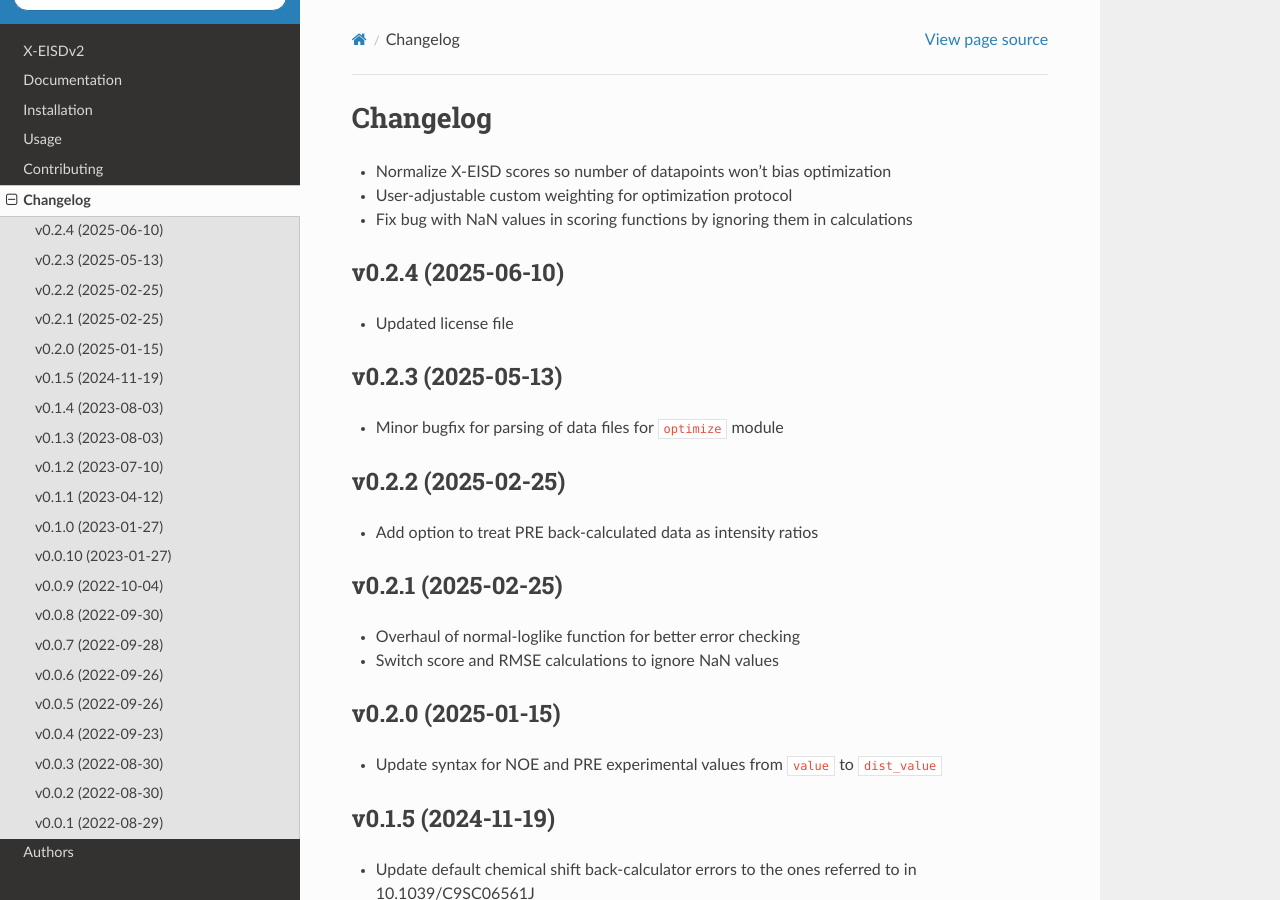
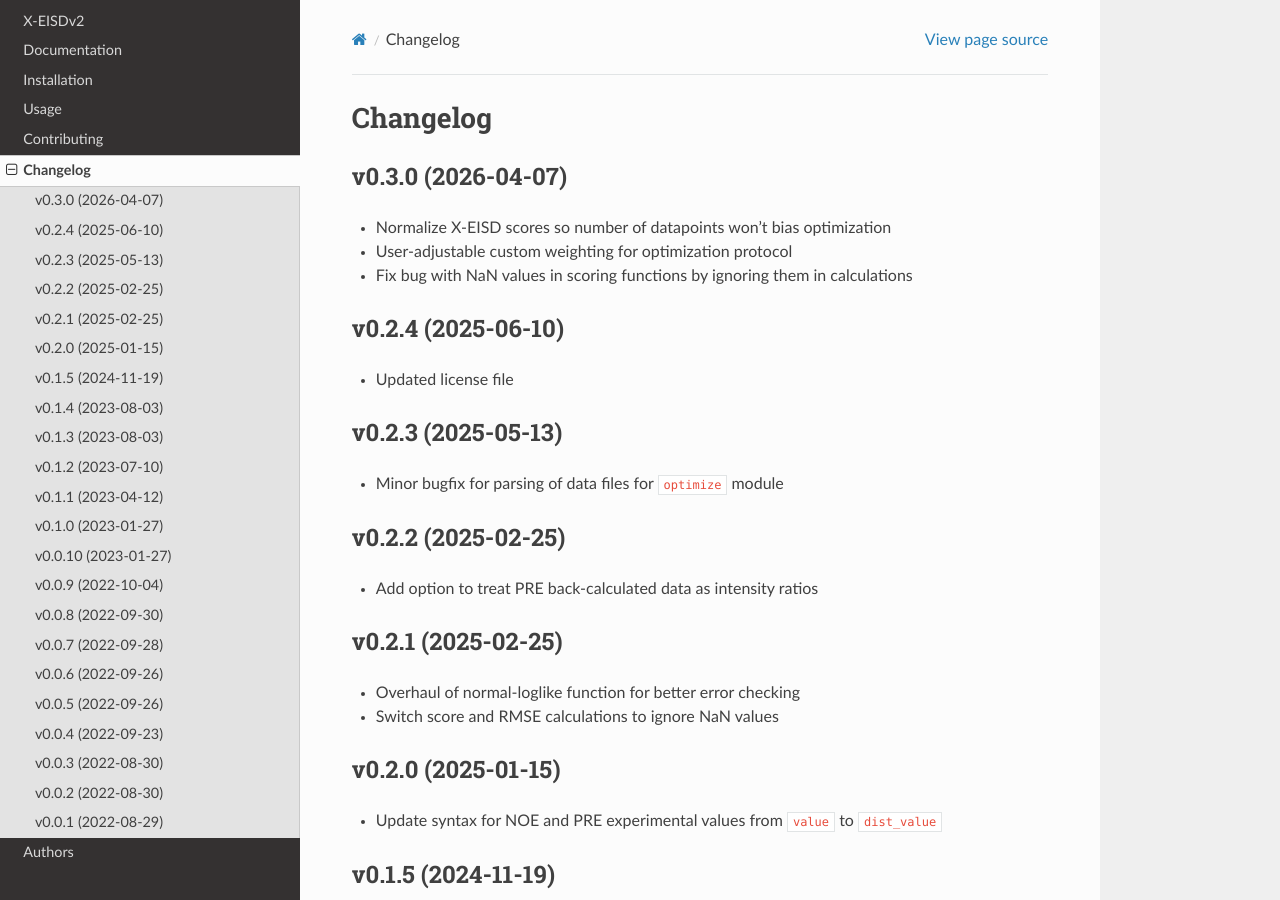
Before and after one commit to THGLab/X-EISDv2, a Sphinx documentation site: the page built from docs/changelog.rst, in a window 1280 px wide and 900 px high. Built offline with Sphinx 7.4.7 and the Read the Docs theme 3.1.0, drawn with Linux system fonts in a browser that asks for light colours; pages that are not in the unit, such as notebooks, are missing from menus.

Commit message:
[SKIP] version bump 0.2.4 -> 0.3.0
[FEATURE] Merge pull request #19 from menoliu/weights

Add normalization for different experimental datatypes and custom weighting

```diff
--- a/CHANGELOG.rst
+++ b/CHANGELOG.rst
@@ -1,6 +1,9 @@
 
 Changelog
 =========
+
+v0.3.0 (2026-04-07)
+------------------------------------------------------------
 
 * Normalize X-EISD scores so number of datapoints won't bias optimization
 * User-adjustable custom weighting for optimization protocol
--- a/README.rst
+++ b/README.rst
@@ -43,4 +43,4 @@
 Version
 -------
 
-v0.2.4
+v0.3.0
--- a/docs/conf.py
+++ b/docs/conf.py
@@ -48,7 +48,7 @@
 year = '2022'
 author = 'Zi Hao Liu'
 copyright = '{0}, {1}'.format(year, author)
-version = release = '0.2.4'
+version = release = '0.3.0'
 
 pygments_style = 'trac'
 templates_path = ['.']
--- a/setup.py
+++ b/setup.py
@@ -36,7 +36,7 @@
 
 setup(
     name='xeisd',
-    version='0.2.4',
+    version='0.3.0',
     description='A skeleton template for Python projects.',
     long_description=long_description,
     long_description_content_type='text/x-rst',
--- a/src/xeisd/__init__.py
+++ b/src/xeisd/__init__.py
@@ -79,4 +79,4 @@
 
 source_folder = Path(__file__).absparent
 
-__version__ = '0.2.4'
+__version__ = '0.3.0'
```
Also changed, not shown: .bumpversion.cfg.
